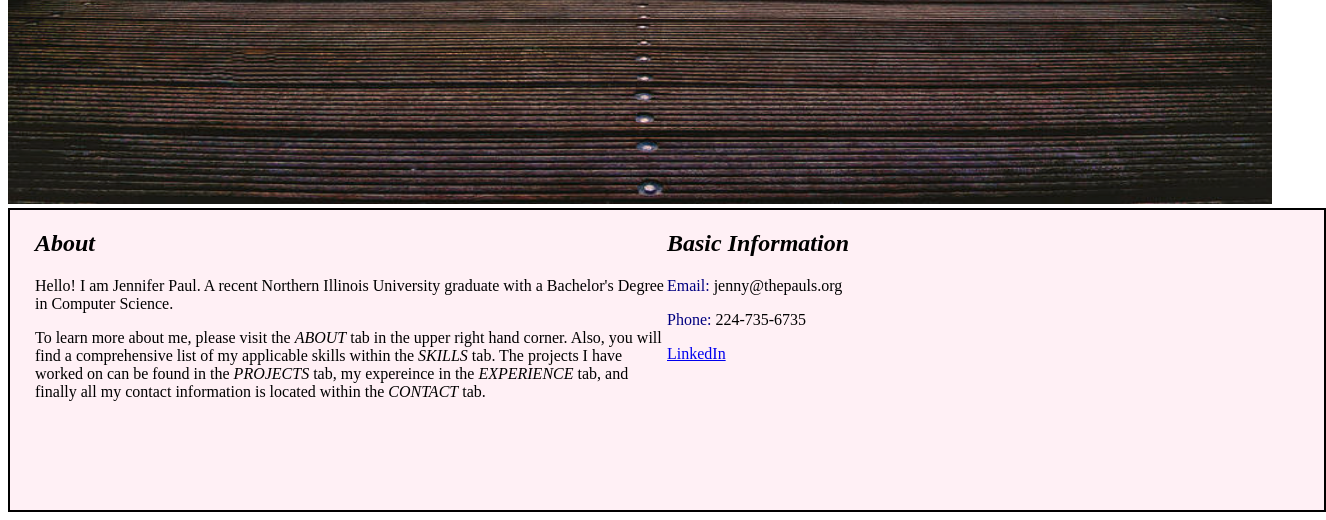
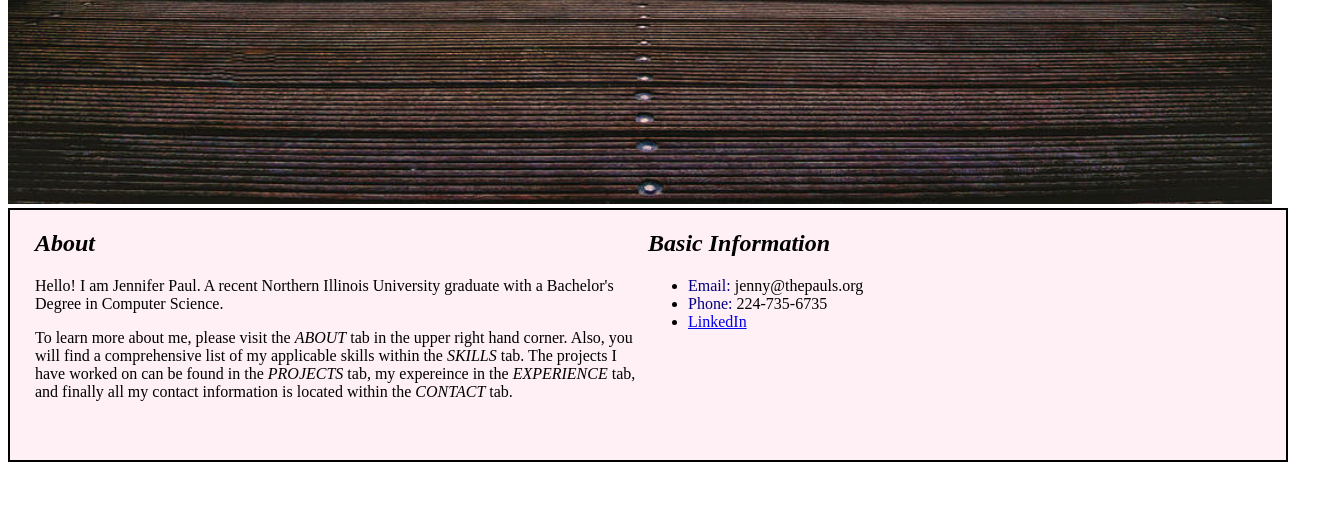
Before and after one commit to jennyepaul/webpage, a plain HTML site: page index.html in a window 1280 px wide. Shown: the part 504-1024 px from the top of the page, 1326 px wide, since content can reach past the window. After the commit the page ends 974 px from the top, so only its background shows below. Drawn offline with Linux system fonts and the light colour scheme.

Commit message:
renamed file and added in bootstrap

```diff
--- a/homepage.css
+++ b/index.css
@@ -27,15 +27,17 @@
     .row {
         border-collapse: collapse;
         border: 2px solid black;
-        width: 100%;
-        height: 300px;
+        width: 97%;
+        height: 250px;
         background-color: #FFF0F5;
         padding-left: 25px;
         padding-right: 25px;
+        display: flex;
+        flex-wrap: wrap;
     }
     .column {
       width:50%;
-      float: left;
+      float: centered;
     }
     #banner {
         width: 100%;
--- a/homepage.html
+++ b/index.html
@@ -2,7 +2,10 @@
 <!DOCTYPE html>
 <html>
   <head>
-      <link rel="stylesheet" type="text/css" href="homepage.css">
+      <link rel="stylesheet" type="text/css" href="index.css">
+      <meta charset="utf-8">
+      <meta name="viewport" content="width=device-width, initial-scale=1, shrink-to-fit=no">
+      <link rel="stylesheet" hre"https://maxcdn.bootstrapcdn.com/bootstrap/4.0.0/css/bootstrap.min.css">
       <title>Jennifer Paul, BS in Computer Science</title>
   </head>
   <div>
@@ -34,11 +37,11 @@
         </div>
         <div class="column">
             <h2><i>Basic Information</i></h2>
-            <p><span style="color:#000080">Email:</span> jenny@thepauls.org</p>
-            <p><span style="color:#000080">Phone:</span> 224-735-6735</p>
-            <p>
-              <a href="https://www.linkedin.com/in/jennifer-paul-380126181/">LinkedIn</a>
-            </p>
+              <ul>
+                <li><span style="color:#000080">Email:</span> jenny@thepauls.org
+                <li><span style="color:#000080">Phone:</span> 224-735-6735
+                <li><a href="https://www.linkedin.com/in/jennifer-paul-380126181/">LinkedIn</a>
+              </ul>
         </div>
       </div>
     </body>
```
